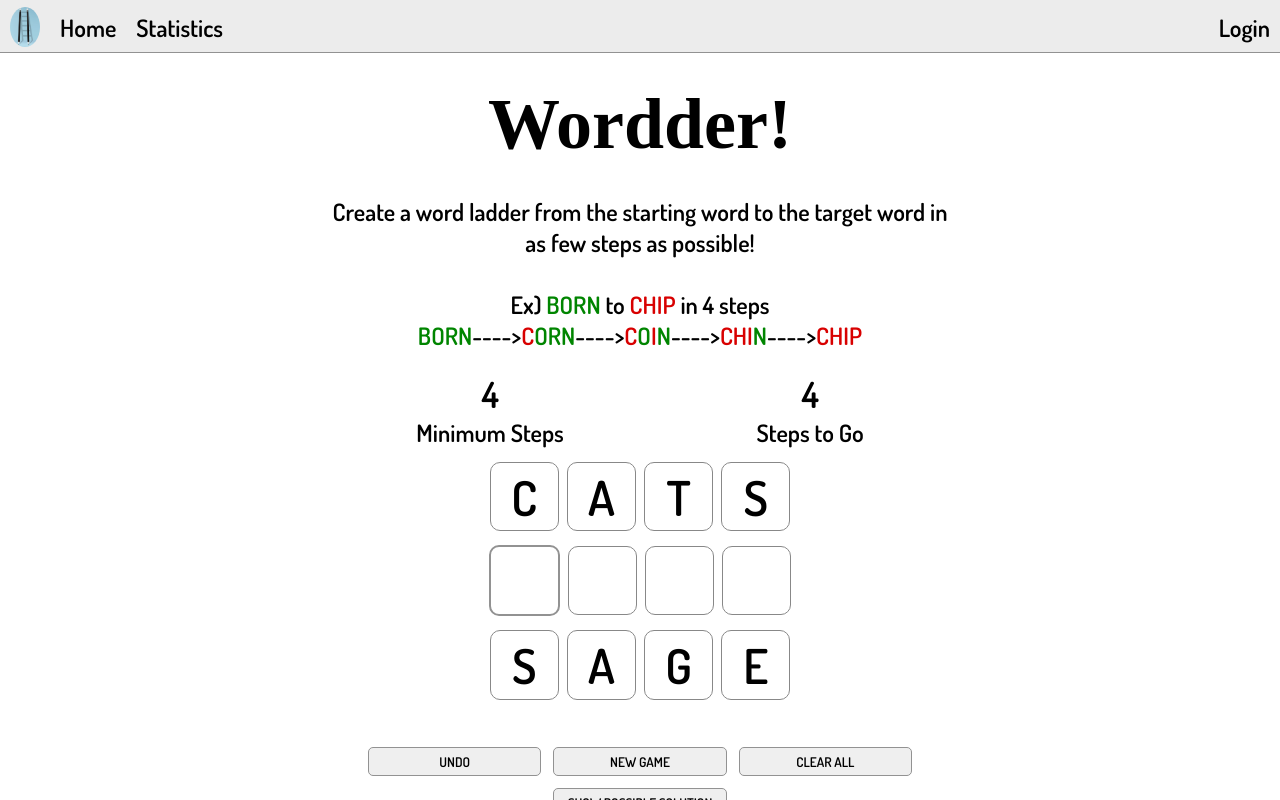
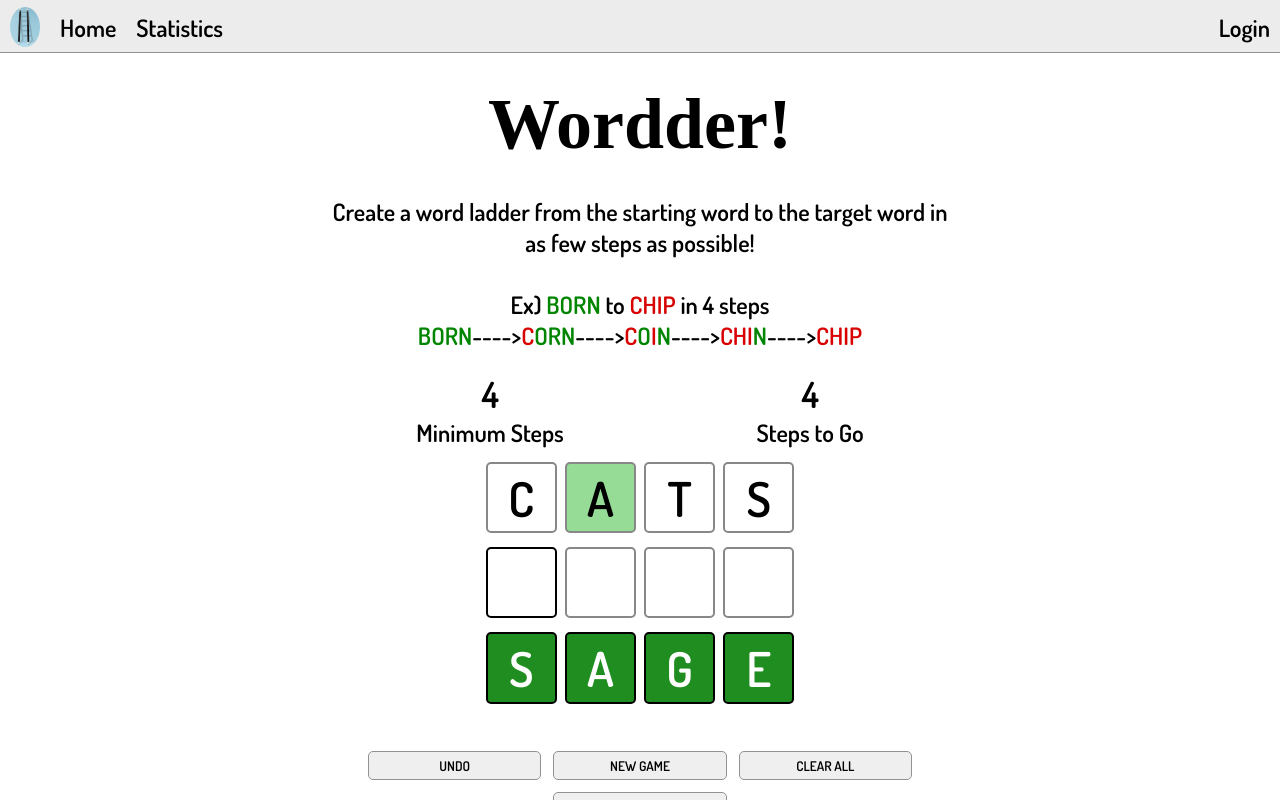
Before and after one commit to garyarzuma/wordder, a React (Create React App) app: page /cats/sage in a window 1280 px wide. Built offline with nearby package versions, Linux system fonts and the light colour scheme; a web font is replaced by a local one.

Commit message:
Added colors to show progress in wordder

```diff
--- a/src/components/LetterBoxes.js
+++ b/src/components/LetterBoxes.js
@@ -1,14 +1,27 @@
 import React from 'react'
 import './styles/Guessboxes.css'
 
-const Letterboxes= ({ word }) => {
+const Letterboxes= ({ word, target }) => {
+  let color = ['white','white','white','white']
+
+  //Check to see if your word contains letters of target word and make them green
+  if (word === target) {
+    color = ['dark-green', 'dark-green', 'dark-green', 'dark-green']
+  }
+  else {
+    for (let i = 0; i < word.length; i++) {
+      if (word.charAt(i) === target.charAt(i)){
+        color[i] = 'green'
+      }
+    }
+  }
 
   return(
     <div className="letterBoxes">
-      <div className="letterBox" >{word.charAt(0)}</div>
-      <div className="letterBox" >{word.charAt(1)}</div>
-      <div className="letterBox" >{word.charAt(2)}</div>
-      <div className="letterBox" >{word.charAt(3)}</div>
+      <div className="letterBox" id={color[0]}>{word.charAt(0).toUpperCase()}</div>
+      <div className="letterBox" id={color[1]}>{word.charAt(1).toUpperCase()}</div>
+      <div className="letterBox" id={color[2]}>{word.charAt(2).toUpperCase()}</div>
+      <div className="letterBox" id={color[3]}>{word.charAt(3).toUpperCase()}</div>
     </div>
   )
 }
--- a/src/components/Wordder.js
+++ b/src/components/Wordder.js
@@ -204,7 +204,7 @@ const Wordder =  () => {
       <div className = "guessArray">
         {correctGuessesArray.map( (guess) => {
           return(
-            <Letterboxes key={Math.floor(Math.random()*(1000000))} word = {guess.toUpperCase()}/>
+            <Letterboxes key={Math.floor(Math.random()*(1000000))} word = {guess} target = {toWord}/>
           )
         })}
       </div>
@@ -212,7 +212,7 @@ const Wordder =  () => {
 
       <div className="start-target-container">
         {!endGameFreeze &&
-           <Letterboxes word = {toWord.toUpperCase()}/>}
+           <Letterboxes word = {toWord} target = {toWord}/>}
       </div>
 
       <br/>
--- a/src/components/styles/Guessboxes.css
+++ b/src/components/styles/Guessboxes.css
@@ -1,5 +1,5 @@
 .guessBox, .letterBox {
-	border: 1px solid rgb(136, 136, 136);
+	border: 2px solid rgb(136, 136, 136);
       background-color: rgb(255, 255, 255);
       resize: none;
       outline: none;
@@ -8,13 +8,17 @@
 	text-align:center;
 	width: 1.4em;
 	height: 1.4em;
-	border-radius: 10px;
 	margin-top:10px;
+	border-radius: 5px;
 	margin:4px;
 	margin-bottom:10px;
 	font-size: 2em;
 	padding:0px;
 
+}
+
+.guessBox:focus{
+	border: 2px solid black;
 }
 
 .letterBox {
@@ -32,3 +36,13 @@
 	align-items:center;
 	justify-content: center;
 }
+
+#green{
+	background-color:rgb(150, 219, 150)
+}
+
+#dark-green{
+	background-color:rgb(31, 141, 31);
+	color: white;
+	border-color: black;
+}
```
Also changed, not shown: .eslintrc.js.
